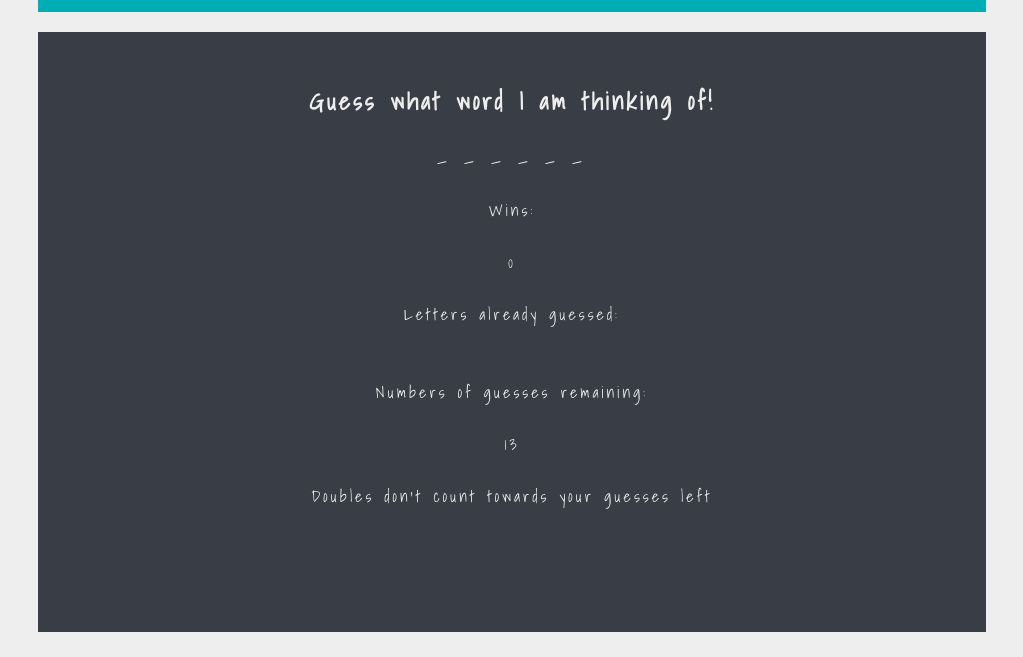
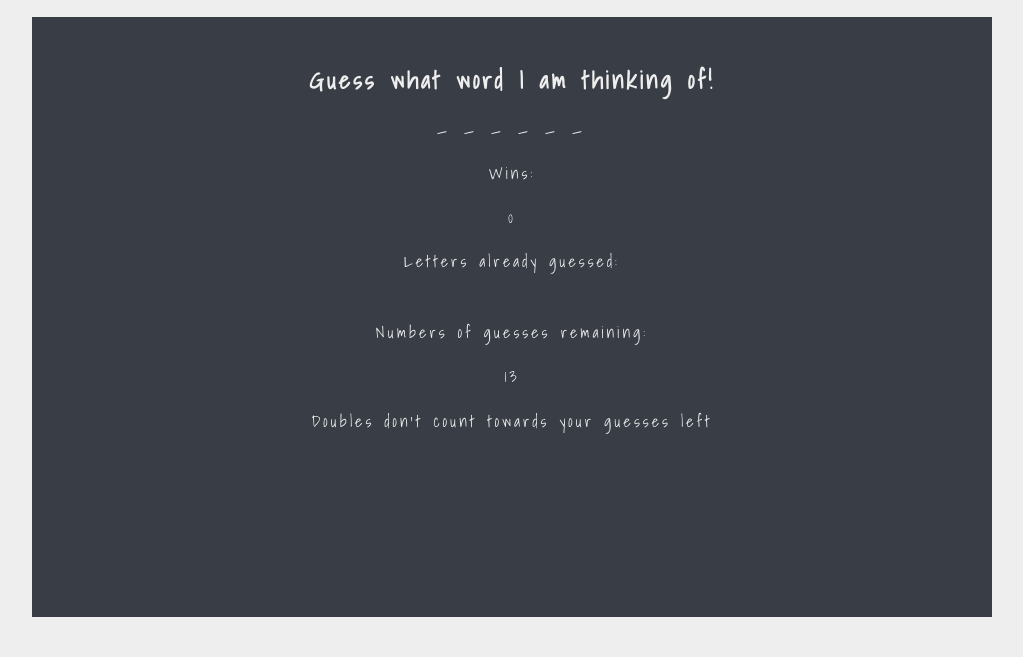
Before and after one commit to hristina-staykova/Hangman, a plain HTML site: page index.html in a window 1280 px wide. Shown: the part 143-800 px from the top of the page, without its empty margins (128-1151 px from the left). Drawn offline with Linux system fonts and the light colour scheme; a web font is replaced by a local one.

Commit message:
linked reset.css

```diff
--- a/index.html
+++ b/index.html
@@ -5,9 +5,9 @@
     <meta charset="UTF-8">
     <meta name="viewport" content="width=device-width, initial-scale=1.0">
     <meta http-equiv="X-UA-Compatible" content="ie=edge">
+    <link rel="stylesheet" href="assets/css/reset.css">
     <script type="text/javascript" src="assets/javascript/game.js"></script>
     <link href="https://fonts.googleapis.com/css?family=Indie+Flower|Mansalva|Shadows+Into+Light&display=swap" rel="stylesheet">
-    <!-- <link rel="stylesheet" href="assets/css/reset.css"> -->
     <link rel="stylesheet" href="assets/css/style.css">
 
     <title>Hangman</title>
```
